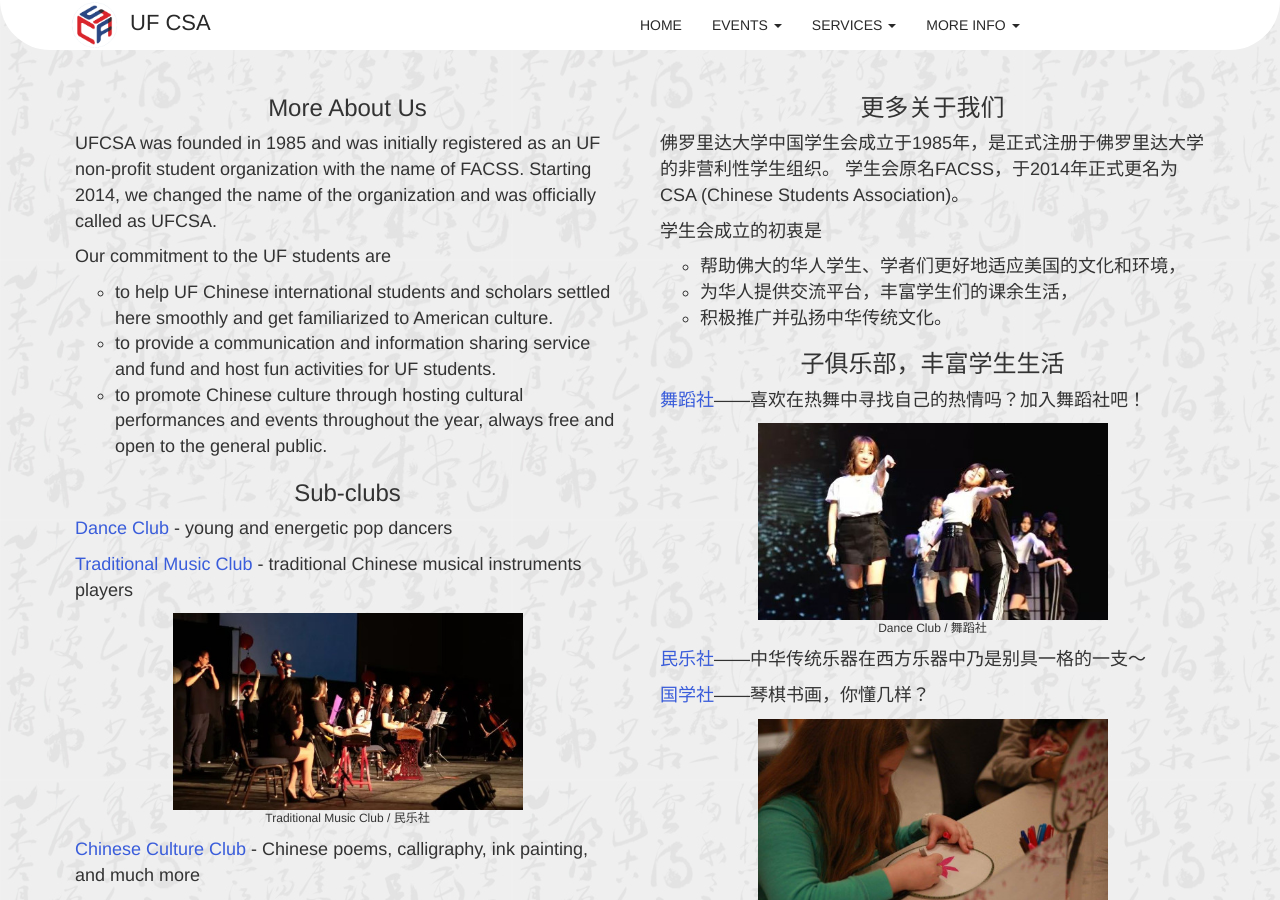
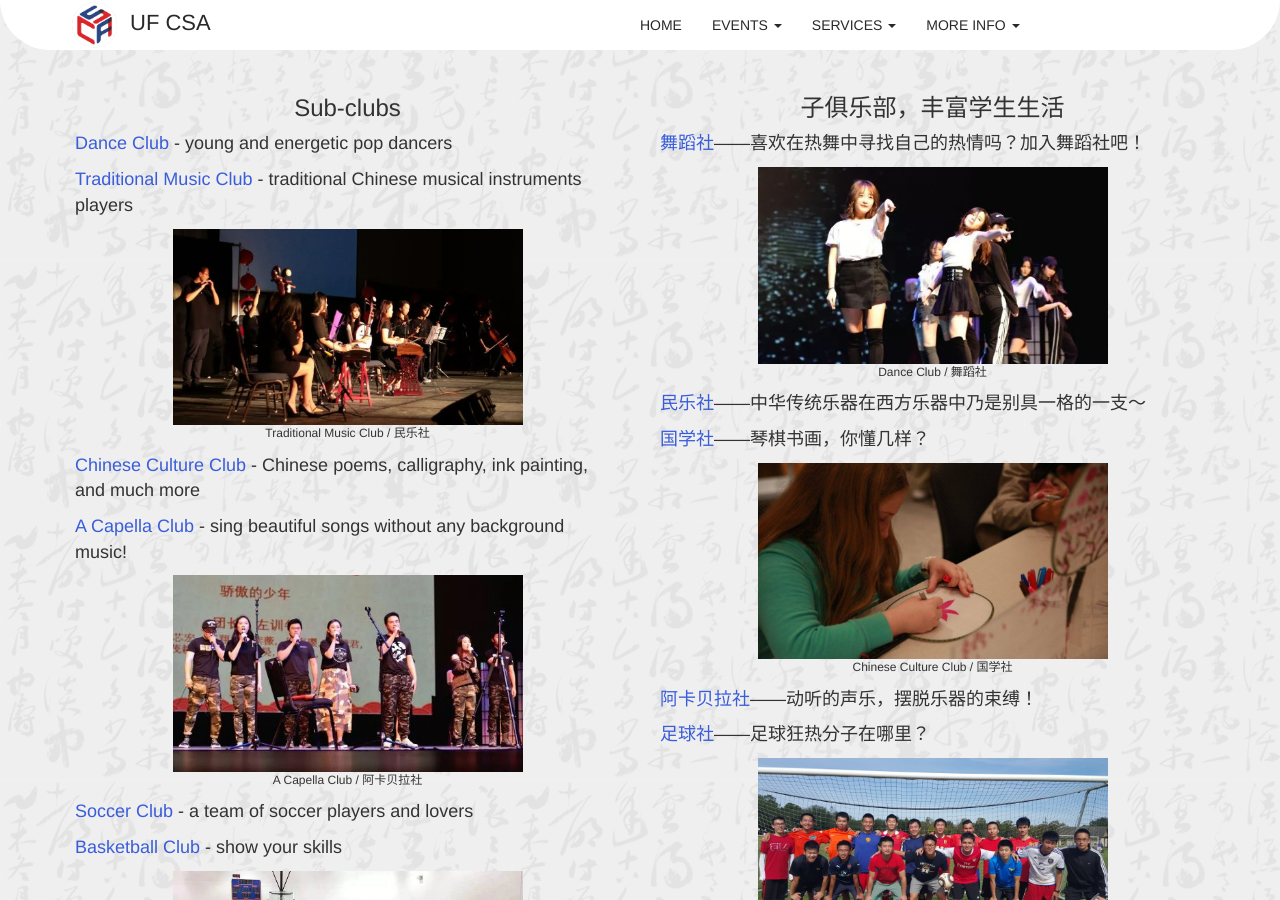
Before and after one commit to ufcsa/ufcsa.github.io, a Jekyll site: the page built from _pages/about_us.html, in a window 1280 px wide and 900 px high. Built offline with Jekyll 4.4.1, drawn with Linux system fonts in a browser that asks for light colours; nearby versions of some CDN libraries; a script that is not in the unit is left out.

Commit message:
Update about_us.html

```diff
--- a/_pages/about_us.html
+++ b/_pages/about_us.html
@@ -6,19 +6,6 @@ permalink: /about/csa/
 <div>
   <div class="row">
     <div class="col-sm-6" style="padding: 20px; font-size: 18px">
-      <div> <!--About-->
-        <div class="center-headers">
-          <h3>More About Us</h3>
-        </div>
-        <p>UFCSA was founded in 1985 and was initially registered as an UF non-profit student organization with the name of FACSS.
-          Starting 2014, we changed the name of the organization and was officially called as UFCSA.</p>
-        <p>Our commitment to the UF students are</p>
-        <ul style="list-style-type:circle">
-          <li>to help UF Chinese international students and scholars settled here smoothly and get familiarized to American culture.</li>
-          <li>to provide a communication and information sharing service and fund and host fun activities for UF students.</li>
-          <li>to promote Chinese culture through hosting cultural performances and events throughout the year, always free and open to the general public.</li>
-        </ul>
-      </div>
       <div> <!--Clubs-->
         <div class="center-headers">
           <h3>Sub-clubs</h3>
@@ -80,19 +67,6 @@ permalink: /about/csa/
        </div>
     </div>
     <div class="col-sm-6" style="padding: 20px; font-size: 18px">
-      <div> <!--About-->
-        <div class="center-headers">
-          <h3>更多关于我们</h3>
-        </div>
-        <p>佛罗里达大学中国学生会成立于1985年，是正式注册于佛罗里达大学的非营利性学生组织。
-          学生会原名FACSS，于2014年正式更名为CSA (Chinese Students Association)。</p>
-        <p>学生会成立的初衷是</p>
-        <ul style="list-style-type:circle">
-          <li>帮助佛大的华人学生、学者们更好地适应美国的文化和环境，</li>
-          <li>为华人提供交流平台，丰富学生们的课余生活，</li>
-          <li>积极推广并弘扬中华传统文化。</li>
-        </ul>
-      </div>
       <div> <!--Clubs-->
         <div class="center-headers">
           <h3>子俱乐部，丰富学生生活</h3>
```
